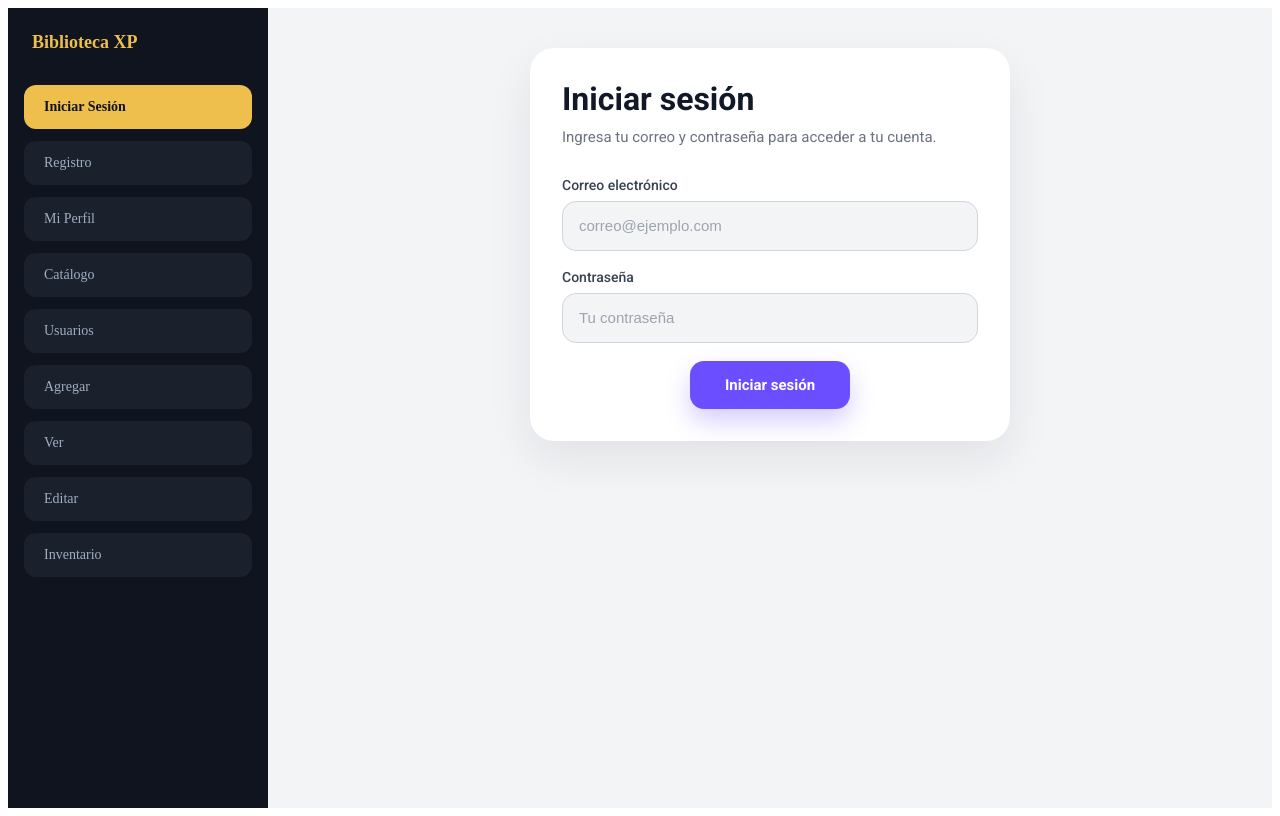
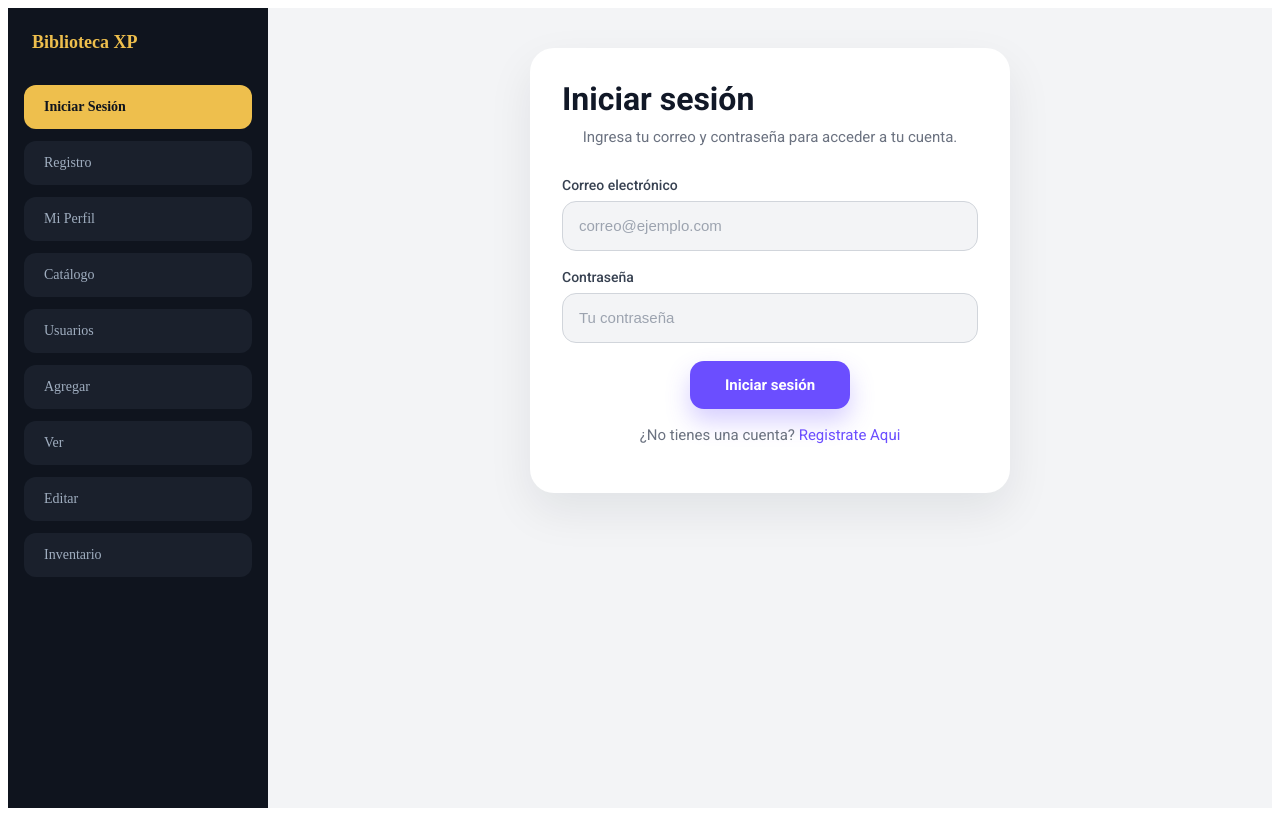
Before and after one commit to edwinecheverria102-max/XP_Practica, a React (Vite) app in the folder Frontend/: page / in a window 1280 px wide. Built offline with nearby package versions, Linux system fonts and the light colour scheme.

Commit message:
Add files via upload

```diff
--- a/Frontend/src/Equipos/Equipo_1/Equipo_1.css
+++ b/Frontend/src/Equipos/Equipo_1/Equipo_1.css
@@ -10,6 +10,13 @@
     background: #ffffff;
     border-radius: 24px;
     box-shadow: 0 18px 45px rgba(15, 23, 42, 0.08);
+}
+
+.login-page p {
+    color: #6b7280;
+    font-size: 15px;
+    line-height: 1.5;
+    text-align: center;
 }
 
 .login-title {
--- a/Frontend/src/Equipos/Equipo_1/Equipo_1.tsx
+++ b/Frontend/src/Equipos/Equipo_1/Equipo_1.tsx
@@ -1,7 +1,11 @@
 import { useState } from 'react';
 import './Equipo_1.css'
 
-export const Login = () => {
+type LoginProps = {
+    onGoToRegistro?: () => void;
+}
+
+export const Login = ({ onGoToRegistro }: LoginProps) => {
     const [email, setEmail] = useState('');
     const [password, setPassword] = useState('');
     const [error, setError] = useState<string | null>(null);
@@ -70,6 +74,16 @@ export const Login = () => {
                     <button className="login-button login-button--primary" type="submit">Iniciar sesión</button>
                 </div>
             </form>
+            <p>
+                ¿No tienes una cuenta?{' '}
+                <button
+                    type="button"
+                    onClick={onGoToRegistro}
+                    style={{ background: 'none', border: 'none', padding: 0, color: '#6b4eff', cursor: 'pointer', font: 'inherit' }}
+                >
+                    Registrate Aqui
+                </button>
+            </p>
         </section>
     )
 }
```
Also changed, not shown: Frontend/src/Equipos/Equipo_1/test.tsx (added, +14 -0 lines), 1 other file (tests, documents, lock files or other folders).
